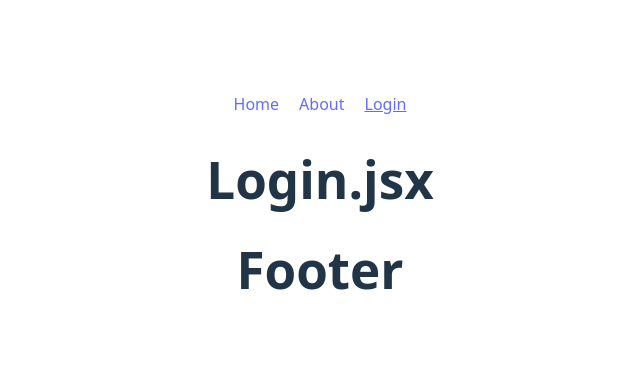
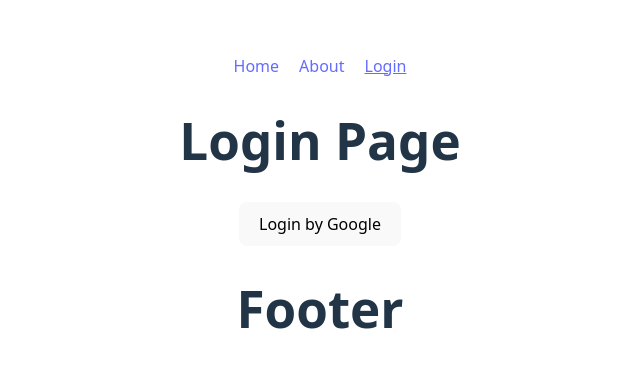
Before and after one commit to shuvo2712/first-firebase-auth, a React (Vite) app: page /login in a window 1280 px wide. Shown: the part 188-556 px from the top of the page, without its empty margins (320-960 px from the left). Built offline with nearby package versions, Linux system fonts and the light colour scheme.

Commit message:
google login popup

```diff
--- a/src/Components/Login.jsx
+++ b/src/Components/Login.jsx
@@ -1,11 +1,28 @@
-import React from 'react';
+import React from "react";
+import { GoogleAuthProvider, signInWithPopup } from "firebase/auth";
+import { auth } from "../Firebase/firebase.config";
+
+const googleProvider = new GoogleAuthProvider();
 
 const Login = () => {
-    return (
-        <div>
-            <h1>Login.jsx</h1>
-        </div>
-    );
+  const handleLoginGoogle = () => {
+    console.log("Google login button clicked");
+
+    signInWithPopup(auth, googleProvider)
+      .then((result) => {
+        console.log("user", result.user);
+      })
+      .catch((error) => {
+        console.log("Error during Google sign-in:", error);
+      });
+  };
+
+  return (
+    <div>
+      <h1>Login Page</h1>
+      <button onClick={handleLoginGoogle}>Login by Google</button>
+    </div>
+  );
 };
 
 export default Login;
--- a/src/Firebase/firebase.config.js
+++ b/src/Firebase/firebase.config.js
@@ -1,5 +1,7 @@
 // Import the functions you need from the SDKs you need
 import { initializeApp } from "firebase/app";
+import { getAuth } from "firebase/auth";
+
 // TODO: Add SDKs for Firebase products that you want to use
 // https://firebase.google.com/docs/web/setup#available-libraries
 
@@ -15,3 +17,5 @@ const firebaseConfig = {
 
 // Initialize Firebase
 const app = initializeApp(firebaseConfig);
+// Initialize Firebase Authentication and get a reference to the service
+export const auth = getAuth(app);
```
